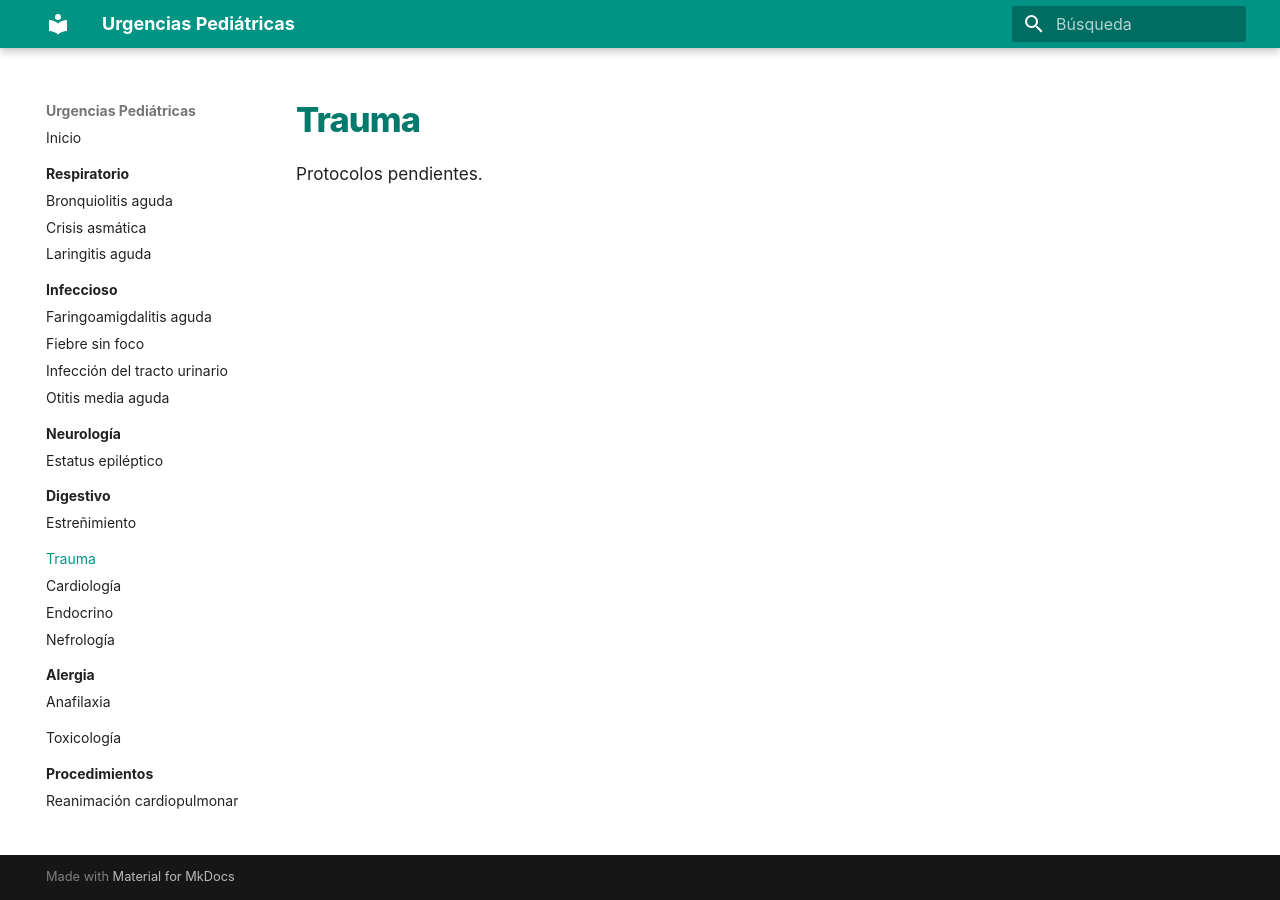
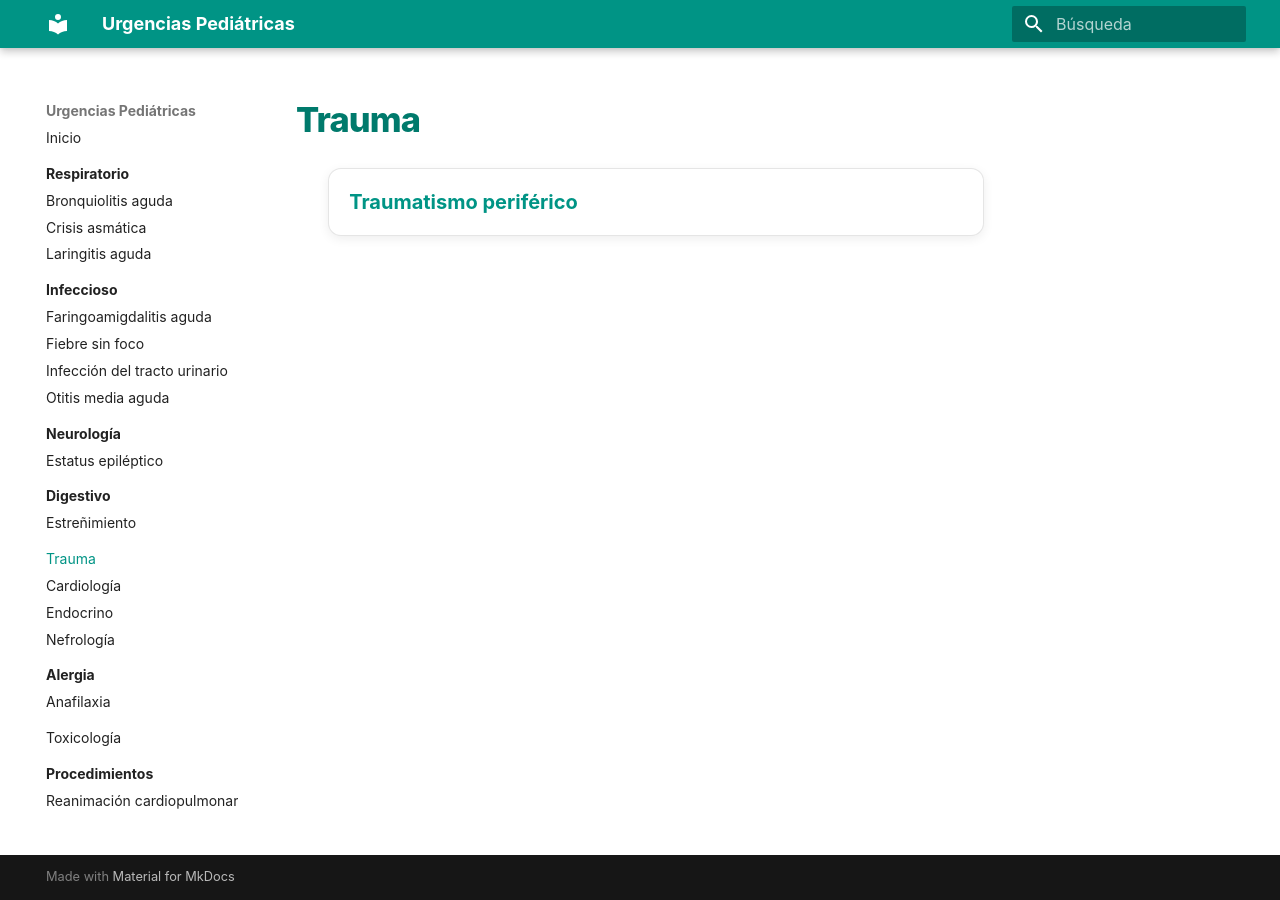
Before and after one commit to gonzaloares/urgencias-pediatricas, an MkDocs documentation site: the page built from docs/trauma/index.md, in a window 1280 px wide. Built offline with MkDocs 1.6.1 and Material for MkDocs 9.7.7, drawn with Linux system fonts in a browser that asks for light colours.

Commit message:
Añade traumatismo periférico al índice de Trauma

```diff
--- a/docs/trauma/index.md
+++ b/docs/trauma/index.md
@@ -1,3 +1,7 @@
 # Trauma
 
-Protocolos pendientes.
+<div class="protocol-index" markdown="1">
+
+- [Traumatismo periférico](traumatismo-periferico.md)
+
+</div>
```
